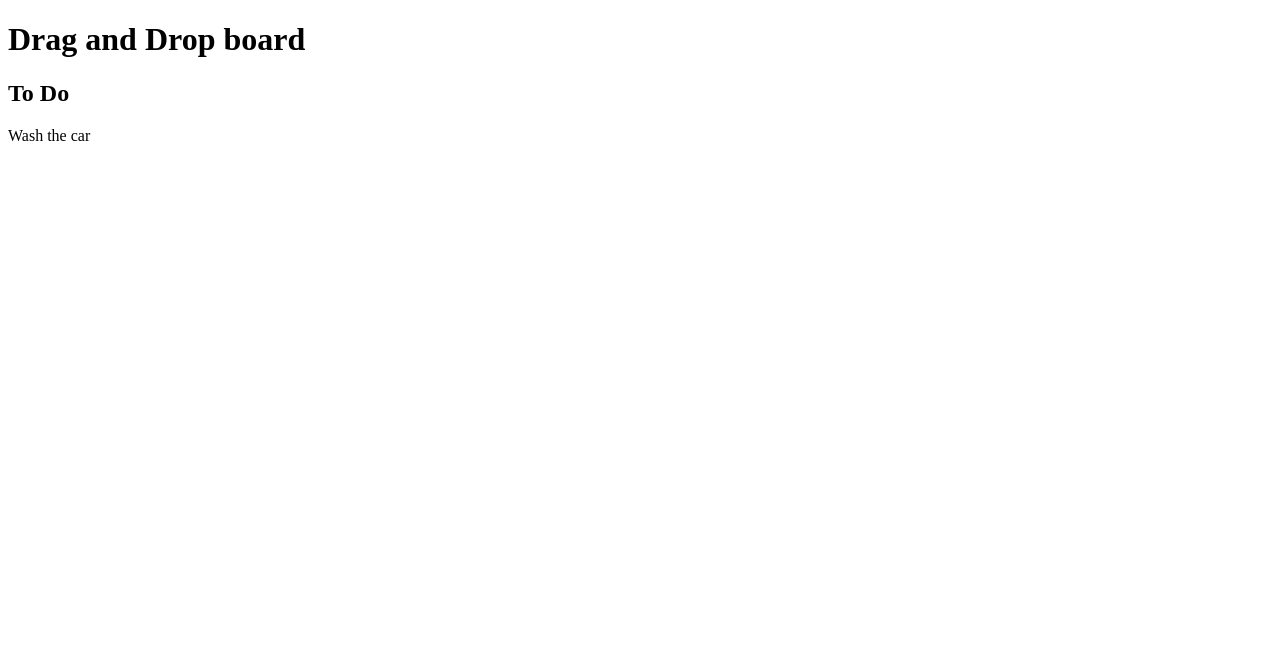
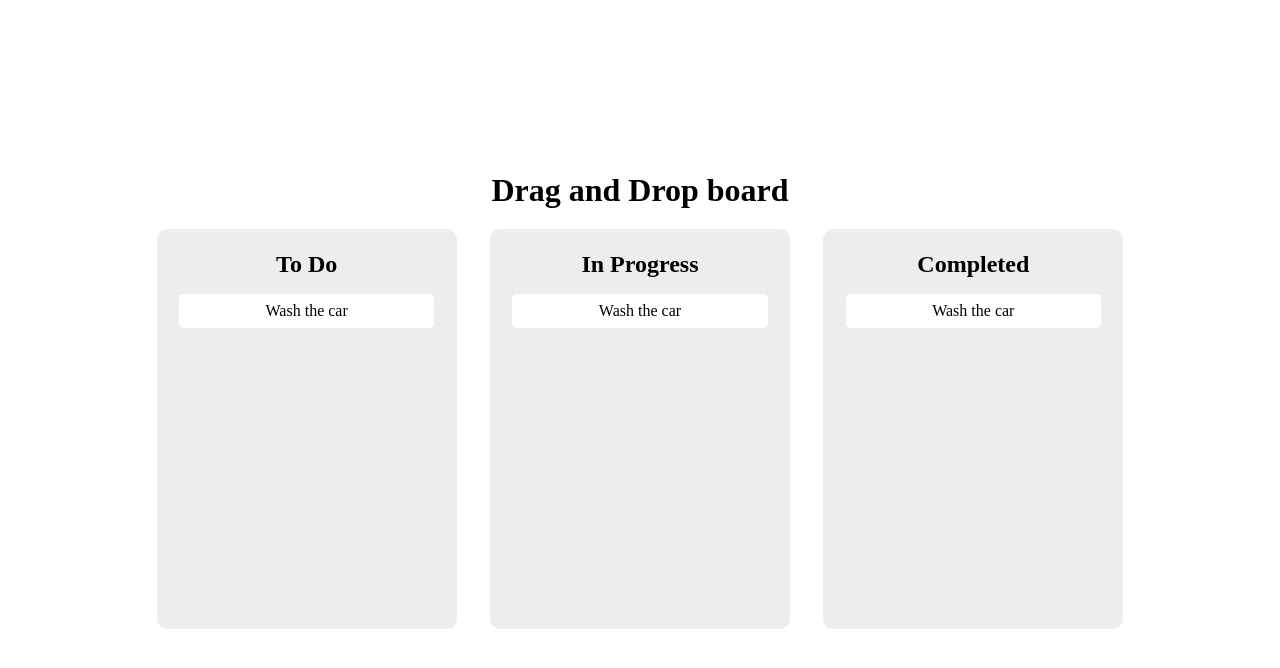
Before and after one commit to Boluwatifemuhammed/drag-and-drop, a plain HTML site: page index.html in a window 1280 px wide. Drawn offline with Linux system fonts and the light colour scheme.

Commit message:
Updated the css

```diff
--- a/index.html
+++ b/index.html
@@ -3,6 +3,7 @@
 <head>
     <meta charset="UTF-8">
     <meta name="viewport" content="width=device-width, initial-scale=1.0">
+    <link rel="stylesheet" href="style.css">
     <title>Drag and Drop</title>
 </head>
 <body>
@@ -10,12 +11,24 @@
         <h1>Drag and Drop board</h1>
 
         <div class="board-cont">
-            <div class="list" id="list">
+
+            <div class="list" id="list1">
                 <h2>To Do</h2>
-                <div class="card" draggable="true">Wash the car</div>
+                <div class="card" draggable="true" id="card1">Wash the car</div>
+            </div>
+
+            <div class="list" id="list2">
+                <h2>In Progress</h2>
+                <div class="card" draggable="true" id="card1">Wash the car</div>
+            </div>
+
+            <div class="list" id="list3">
+                <h2>Completed</h2>
+                <div class="card" draggable="true" id="card1">Wash the car</div>
             </div>
 
         </div>
     </div>
+    <script src="app.js"></script>
 </body>
 </html>
--- a/style.css
+++ b/style.css
@@ -0,0 +1,60 @@
+*{
+    margin: 0;
+    padding: 0;
+    box-sizing: border-box;
+}
+
+body{
+    font-family: 'montserrat';
+    display: flex;
+    min-height: 100vh;
+    justify-content: center;
+    align-items: center;
+
+}
+
+.container{
+    text-align: center;
+    width: 100%;
+    padding: 2rem;
+}
+
+h1{
+    margin-bottom: 20px;
+    font-size: 2rem;
+}
+
+.board-cont{
+    display: flex;
+    justify-content: space-around;
+    align-items: flex-start;
+    width: 100%;
+    max-width: 1000px;
+    margin: 0 auto;
+
+}
+
+.list{
+    background-color: #ededed;
+    padding: 1.4rem;
+    border-radius: 10px;
+    width: 30%;
+    min-height: 400px;
+}
+
+h2{
+    margin-bottom: 1rem;
+}
+
+.card{
+    border-radius: 5px;
+    background-color: #fff;
+    padding: 0.5rem;
+    cursor: grab;
+    transition: 0.5s ease;
+}
+
+.card:active{
+    cursor: grabbing;
+    transform: scale(1.05);
+}
```
